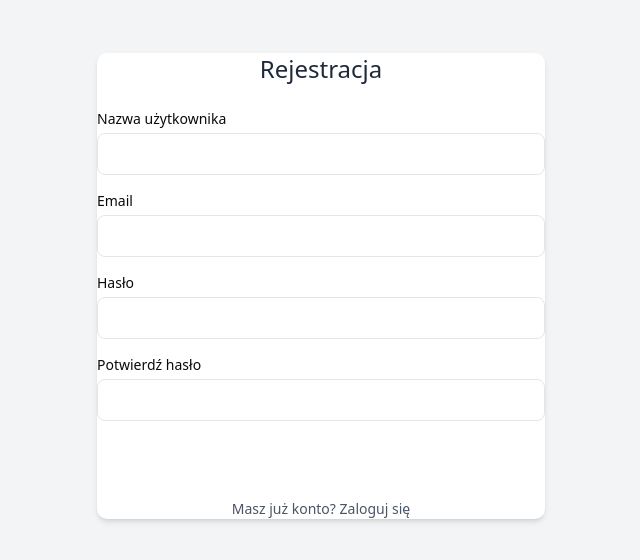
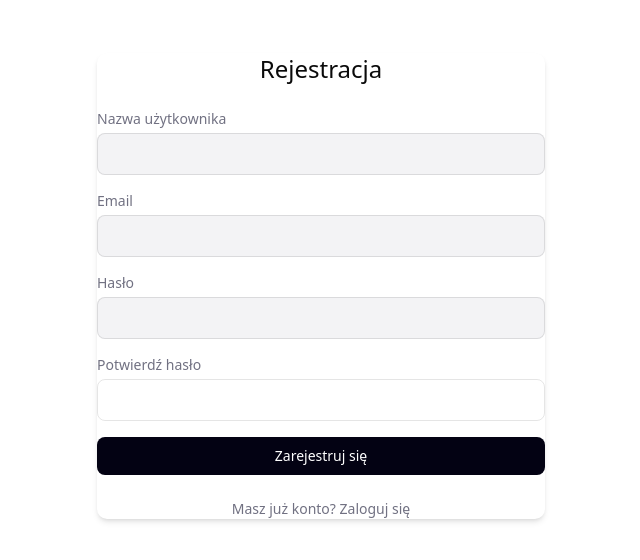
Before and after one commit to PikkiKaju/MAID, a React (Vite) app in the folder frontend-user/: page /register in a window 1280 px wide. Shown: the part 114-674 px from the top of the page, without its empty margins (319-959 px from the left). Built offline with nearby package versions, Linux system fonts and the light colour scheme.

Commit message:
Fixing Dark Theme in one component

```diff
--- a/frontend-user/src/components/LoginForm.tsx
+++ b/frontend-user/src/components/LoginForm.tsx
@@ -23,15 +23,15 @@ function LoginForm({
 }: LoginFormProps) {
   return (
     <>
-      <div className="min-h-screen flex items-center justify-center bg-gray-100">
+      <div className="min-h-screen flex items-center justify-center bg-background">
         {/* If status is loading then create a loading view */}
         <div
           className={`loader ${status !== "loading" ? "loader-hidden" : ""}`}
         />
 
         {/* Login Form Box */}
-        <div className="bg-white p-8 rounded-lg shadow-md w-full max-w-md">
-          <h2 className="text-2xl font-bold text-center text-gray-800 mb-6">
+        <div className="bg-card text-card-foreground p-8 rounded-lg shadow-md w-full max-w-md">
+          <h2 className="text-2xl font-bold text-center text-foreground mb-6">
             Logowanie
           </h2>
 
@@ -40,7 +40,7 @@ function LoginForm({
             <div>
               <label
                 htmlFor="username"
-                className="block text-sm font-medium text-gray-700"
+                className="block text-sm font-medium text-muted-foreground"
               >
                 Nazwa użytkownika
               </label>
@@ -48,7 +48,7 @@ function LoginForm({
                 type="text"
                 id="username"
                 name="username"
-                className="mt-1 block w-full px-3 py-2 border border-gray-300 rounded-md shadow-sm focus:outline-none focus:ring-indigo-500 focus:border-indigo-500 sm:text-sm"
+                className="mt-1 block w-full px-3 py-2 border border-border rounded-md shadow-sm bg-input-background focus:outline-none focus:ring-2 focus:ring-ring sm:text-sm"
                 value={username}
                 onChange={(e) => setUsername(e.target.value)}
                 required
@@ -59,7 +59,7 @@ function LoginForm({
             <div>
               <label
                 htmlFor="password"
-                className="block text-sm font-medium text-gray-700"
+                className="block text-sm font-medium text-muted-foreground"
               >
                 Hasło
               </label>
@@ -67,7 +67,7 @@ function LoginForm({
                 type="password"
                 id="password"
                 name="password"
-                className="mt-1 block w-full px-3 py-2 border border-gray-300 rounded-md shadow-sm focus:outline-none focus:ring-indigo-500 focus:border-indigo-500 sm:text-sm"
+                className="mt-1 block w-full px-3 py-2 border border-border rounded-md shadow-sm bg-input-background focus:outline-none focus:ring-2 focus:ring-ring sm:text-sm"
                 value={password}
                 onChange={(e) => setPassword(e.target.value)}
                 required
@@ -79,14 +79,14 @@ function LoginForm({
 
             <button
               type="submit"
-              className="w-full flex justify-center py-2 px-4 border border-transparent rounded-md shadow-sm text-sm font-medium text-white bg-indigo-600 hover:bg-indigo-700 focus:outline-none focus:ring-2 focus:ring-offset-2 focus:ring-indigo-500"
+              className="w-full flex justify-center py-2 px-4 border border-transparent rounded-md shadow-sm text-sm font-medium text-white bg-primary hover:bg-primary/90 focus:outline-none focus:ring-2 focus:ring-offset-2 focus:ring-primary"
               disabled={status === "loading"}
             >
               Zaloguj się
             </button>
           </form>
 
-          <p className="mt-6 text-center text-sm text-gray-600">
+          <p className="mt-6 text-center text-sm text-muted-foreground">
             Nie masz konta?{" "}
             <Link
               to="/register"
--- a/frontend-user/src/components/RegisterForm.tsx
+++ b/frontend-user/src/components/RegisterForm.tsx
@@ -21,15 +21,15 @@ function RegisterForm({
   passwordError,
 }: RegisterFormProps) {
   return (
-    <div className="min-h-screen flex items-center justify-center bg-gray-100">
+    <div className="min-h-screen flex items-center justify-center bg-background">
       {/* If status is loading then create a loading view */}
       <div
         className={`loader ${status !== "loading" ? "loader-hidden" : ""}`}
       />
 
       {/* Register Form Box */}
-      <div className="bg-white p-8 rounded-lg shadow-md w-full max-w-md">
-        <h2 className="text-2xl font-bold text-center text-gray-800 mb-6">
+      <div className="bg-card text-card-foreground p-8 rounded-lg shadow-md w-full max-w-md">
+        <h2 className="text-2xl font-bold text-center text-foreground mb-6">
           Rejestracja
         </h2>
 
@@ -38,7 +38,7 @@ function RegisterForm({
           <div>
             <label
               htmlFor="username"
-              className="block text-sm font-medium text-gray-700"
+              className="block text-sm font-medium text-muted-foreground"
             >
               Nazwa użytkownika
             </label>
@@ -46,7 +46,7 @@ function RegisterForm({
               type="text"
               id="username"
               name="username"
-              className="mt-1 block w-full px-3 py-2 border border-gray-300 rounded-md shadow-sm focus:outline-none focus:ring-indigo-500 focus:border-indigo-500 sm:text-sm"
+              className="mt-1 block w-full px-3 py-2 border border-border rounded-md shadow-sm bg-input-background focus:outline-none focus:ring-2 focus:ring-ring sm:text-sm"
               value={userToRegister.username}
               onChange={handleChange}
               required
@@ -57,7 +57,7 @@ function RegisterForm({
           <div>
             <label
               htmlFor="email"
-              className="block text-sm font-medium text-gray-700"
+              className="block text-sm font-medium text-muted-foreground"
             >
               Email
             </label>
@@ -65,7 +65,7 @@ function RegisterForm({
               type="email"
               id="email"
               name="email"
-              className="mt-1 block w-full px-3 py-2 border border-gray-300 rounded-md shadow-sm focus:outline-none focus:ring-indigo-500 focus:border-indigo-500 sm:text-sm"
+              className="mt-1 block w-full px-3 py-2 border border-border rounded-md shadow-sm bg-input-background focus:outline-none focus:ring-2 focus:ring-ring sm:text-sm"
               value={userToRegister.email}
               onChange={handleChange}
               required
@@ -76,7 +76,7 @@ function RegisterForm({
           <div>
             <label
               htmlFor="password"
-              className="block text-sm font-medium text-gray-700"
+              className="block text-sm font-medium text-muted-foreground"
             >
               Hasło
             </label>
@@ -84,7 +84,7 @@ function RegisterForm({
               type="password"
               id="password"
               name="password"
-              className="mt-1 block w-full px-3 py-2 border border-gray-300 rounded-md shadow-sm focus:outline-none focus:ring-indigo-500 focus:border-indigo-500 sm:text-sm"
+              className="mt-1 block w-full px-3 py-2 border border-border rounded-md shadow-sm bg-input-background focus:outline-none focus:ring-2 focus:ring-ring sm:text-sm"
               value={userToRegister.password}
               onChange={handleChange}
               required
@@ -95,7 +95,7 @@ function RegisterForm({
           <div>
             <label
               htmlFor="confirmPassword"
-              className="block text-sm font-medium text-gray-700"
+              className="block text-sm font-medium text-muted-foreground"
             >
               Potwierdź hasło
             </label>
@@ -118,14 +118,14 @@ function RegisterForm({
 
           <button
             type="submit"
-            className="w-full flex justify-center py-2 px-4 border border-transparent rounded-md shadow-sm text-sm font-medium text-white bg-indigo-600 hover:bg-indigo-700 focus:outline-none focus:ring-2 focus:ring-offset-2 focus:ring-indigo-500"
+            className="w-full flex justify-center py-2 px-4 border border-transparent rounded-md shadow-sm text-sm font-medium text-white bg-primary hover:bg-primary/90 focus:outline-none focus:ring-2 focus:ring-offset-2 focus:ring-primary"
             disabled={status === "loading"}
           >
             Zarejestruj się
           </button>
         </form>
 
-        <p className="mt-6 text-center text-sm text-gray-600">
+        <p className="mt-6 text-center text-sm text-muted-foreground">
           Masz już konto?{" "}
           <Link
             to="/login"
--- a/frontend-user/src/pages/AppLayout.tsx
+++ b/frontend-user/src/pages/AppLayout.tsx
@@ -79,7 +79,7 @@ export default function AppLayout() {
           {/* Main Content */}
           <div className="flex-1 flex flex-col min-w-0">
             <Header />
-            <main className="flex-1 p-6 overflow-auto bg-gray-100">
+            <main className="flex-1 p-6 overflow-auto">
               <Outlet />
             </main>
           </div>
--- a/frontend-user/src/pages/ProjectsPage.tsx
+++ b/frontend-user/src/pages/ProjectsPage.tsx
@@ -46,21 +46,21 @@ function ProjectsPage() {
   };
 
   return (
-    <div className="p-6 bg-gray-100 min-h-screen">
+    <div className="p-6 bg-background min-h-screen">
       <h2 className="text-2xl font-semibold mb-6">Moje Projekty</h2>
       <div className="grid md:grid-cols-2 lg:grid-cols-4 gap-5">
         {projects.map((proj) => (
           <button
             key={proj.id}
             onClick={() => navigate(`/projects/${proj.id}`)}
-            className="cursor-pointer h-64 bg-white rounded shadow overflow-hidden border border-gray-200 hover:shadow-xl "
+            className="cursor-pointer h-64 bg-card rounded shadow overflow-hidden border border-border hover:shadow-xl "
           >
             <div>
-              <h3 className="text-xl font-semibold text-gray-800 mb-6">
+              <h3 className="text-xl font-semibold text-foreground mb-6">
                 Tytuł: {proj.name}
               </h3>
 
-              <div className="text-sm text-gray-600 space-y-1">
+              <div className="text-sm text-muted-foreground space-y-1">
                 <p>
                   <strong>Status:</strong>{" "}
                   {proj.isPublic ? (
@@ -77,7 +77,7 @@ function ProjectsPage() {
               </div>
             </div>
 
-            <div className="mt-8 text-xs text-gray-500 border-t pt-2">
+            <div className="mt-8 text-xs text-muted-foreground border-t pt-2">
               <p>Dodano: {formatDate(proj.createdAt)}</p>
               <p>Ostatnia modyfikacja: {formatDate(proj.lastModifiedAt)}</p>
             </div>
@@ -85,9 +85,9 @@ function ProjectsPage() {
         ))}
         <div
           onClick={() => setIsModalOpen(true)}
-          className="flex items-center justify-center bg-gray-200 rounded border-2 border-dashed border-gray-400 h-64 cursor-pointer hover:bg-gray-300"
+          className="flex items-center justify-center bg-muted rounded border-2 border-dashed border-border h-64 cursor-pointer hover:bg-muted/80"
         >
-          <span className="text-5xl text-gray-500">+</span>
+          <span className="text-5xl text-muted-foreground">+</span>
         </div>
       </div>
 
```
Also changed, not shown: frontend-user/src/pages/ProjectEditPage.tsx (+16 -14 lines), frontend-user/src/router/router.tsx (line endings or trailing spaces).
